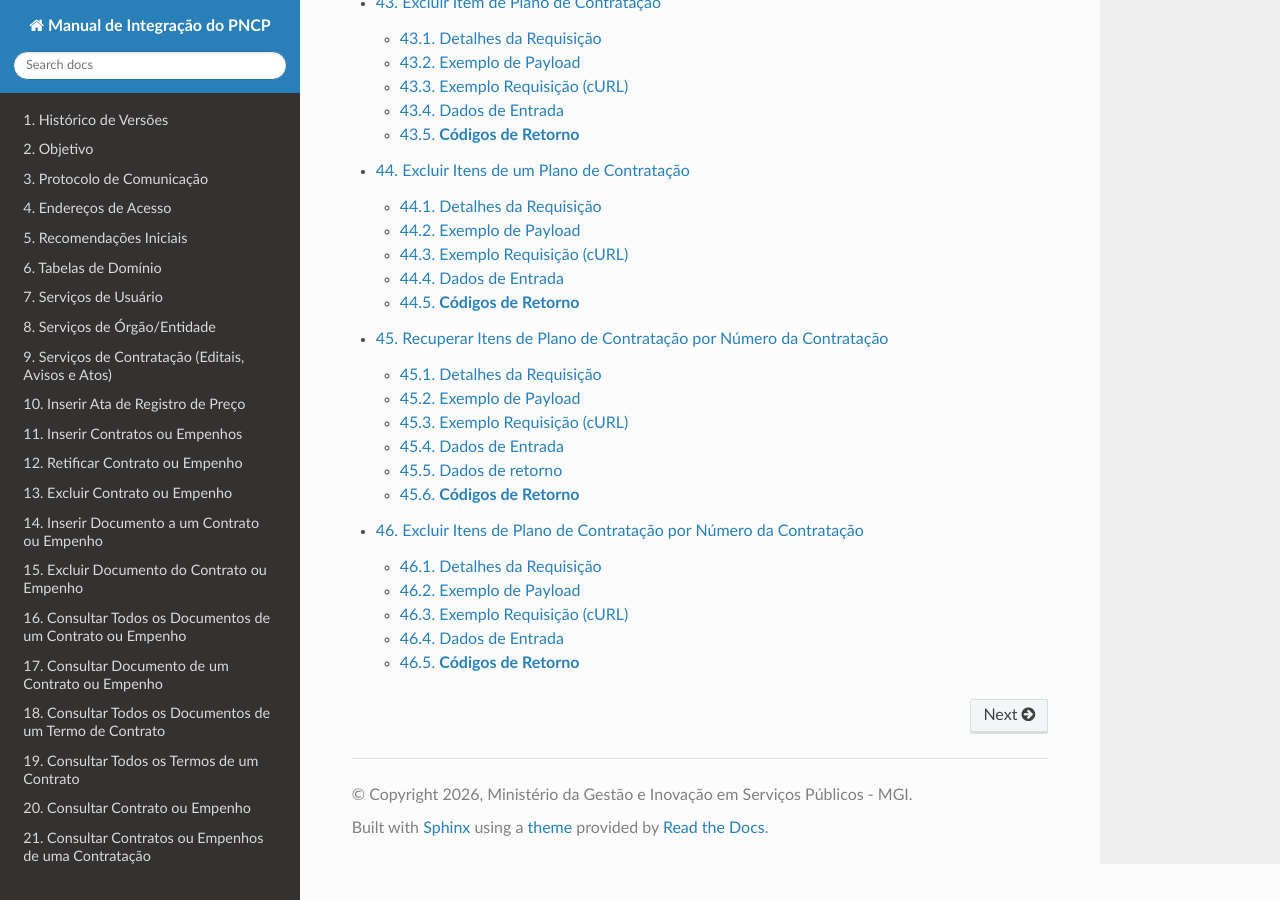
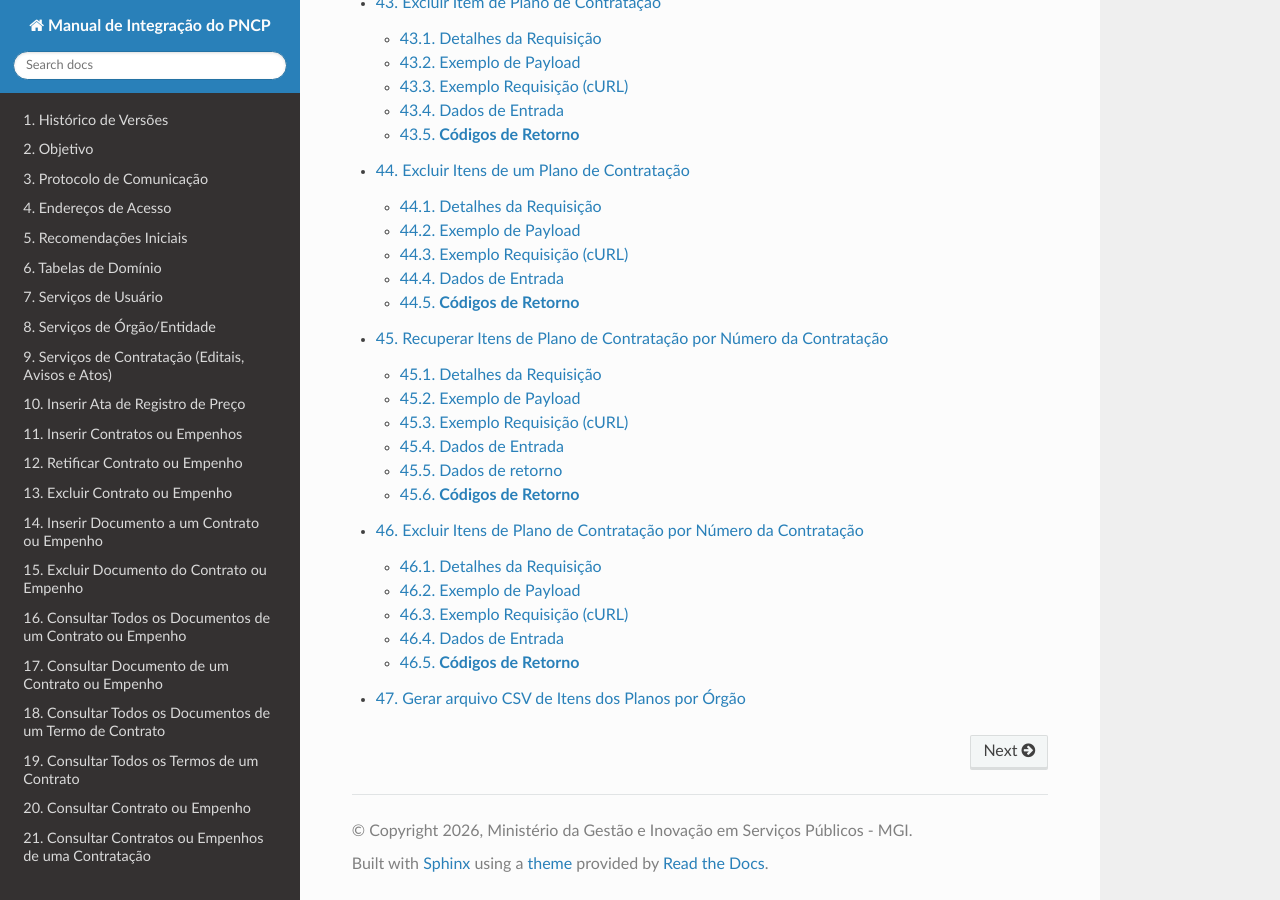
Before and after one commit to carlosmgi/Manual-de-Integracao-do-PNCP, a Sphinx documentation site: the page built from docs/source/index.rst, in a window 1280 px wide and 900 px high, scrolled down 19547 px. Built offline with Sphinx 7.4.7 and the Read the Docs theme 3.1.0, drawn with Linux system fonts in a browser that asks for light colours; pages that are not in the unit, such as notebooks, are missing from menus.

Commit message:
Update index.rst

```diff
--- a/docs/source/index.rst
+++ b/docs/source/index.rst
@@ -64,3 +64,4 @@ Sumário
    Excluir Itens de um Plano de Contratação
    Recuperar Itens de Plano de Contratação por Número da Contratação
    Excluir Itens de Plano de Contratação por Número da Contratação
+   Gerar arquivo CSV de Itens dos Planos por Órgão
```
